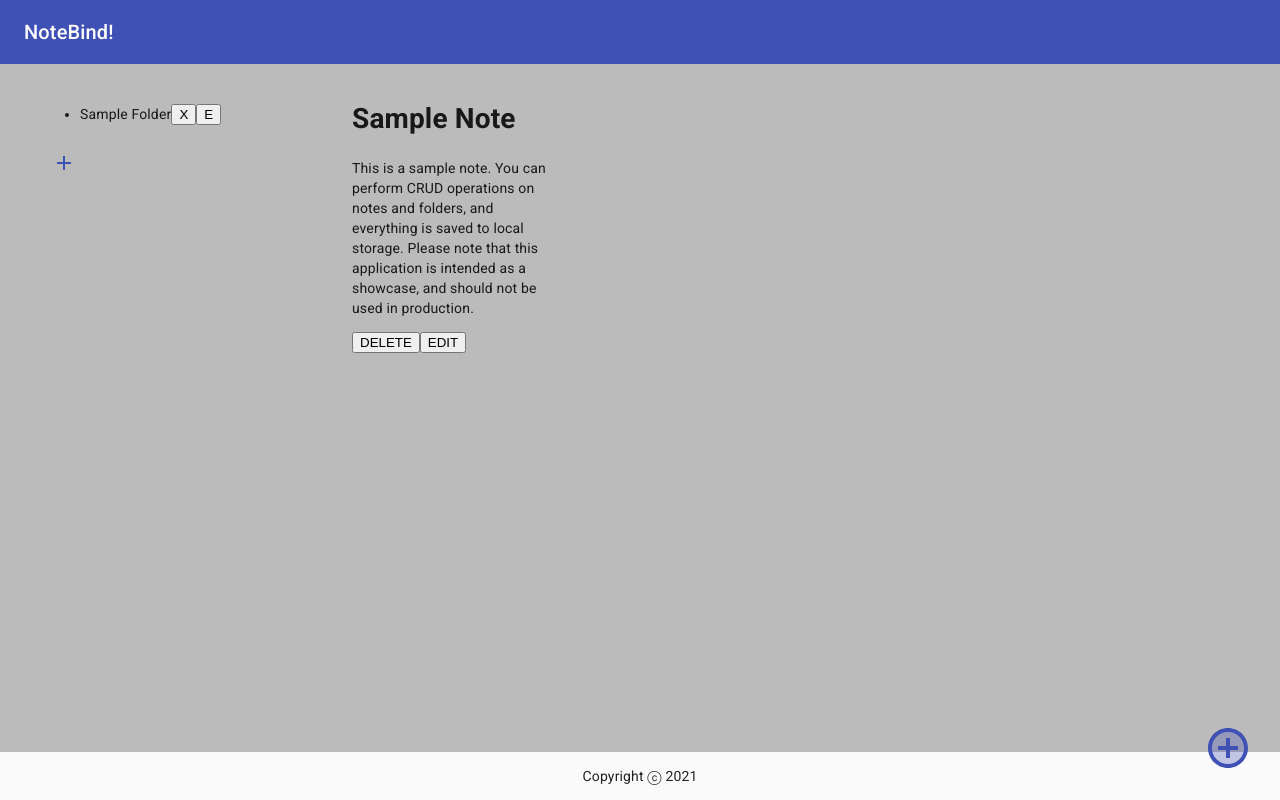
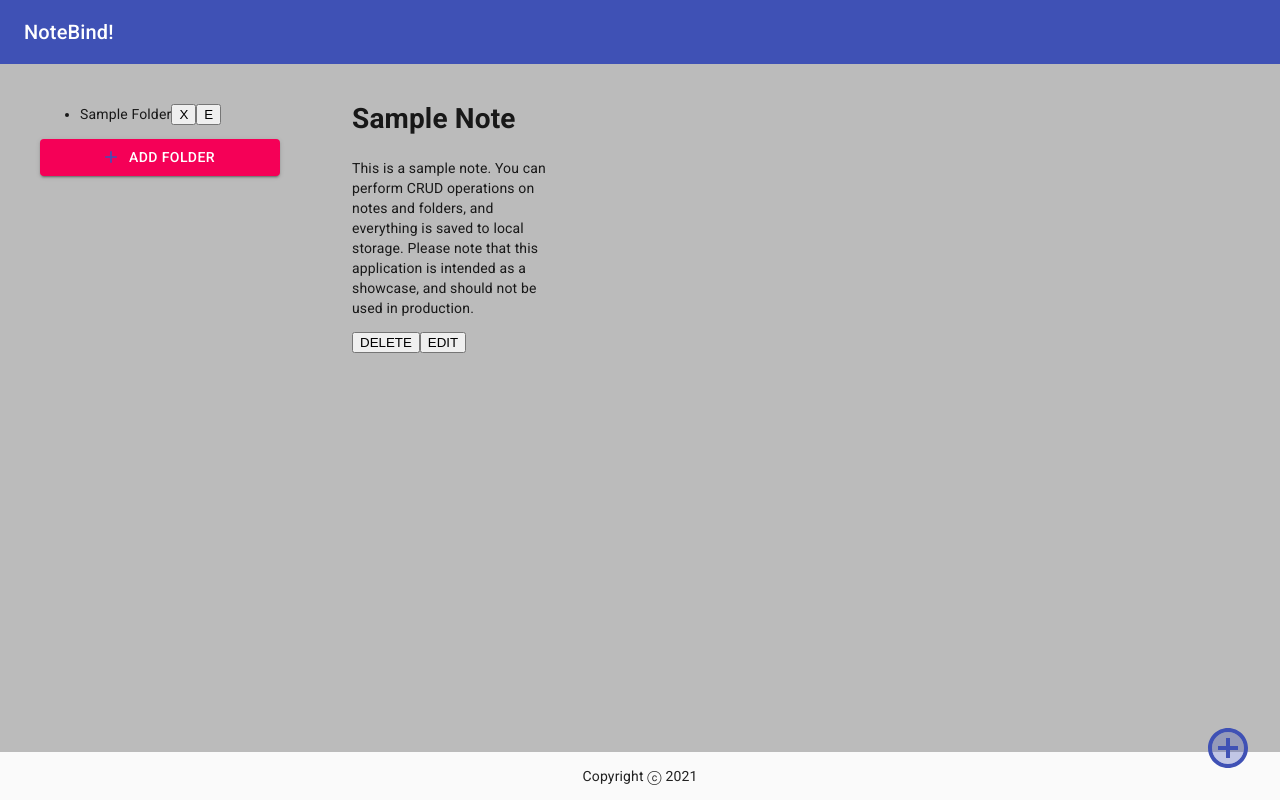
Before and after one commit to JohnAntoineG710/NoteBind, a React (Create React App) app: page / in a window 1280 px wide. Built offline with nearby package versions, Linux system fonts and the light colour scheme; a web font is replaced by a local one.

Commit message:
Style folder vreation button with Material-UI

```diff
--- a/src/components/CreateFolder.jsx
+++ b/src/components/CreateFolder.jsx
@@ -1,5 +1,5 @@
 import React, { useState } from "react";
-import { IconButton } from "@material-ui/core";
+import { Button } from "@material-ui/core";
 import AddIcon from "@material-ui/icons/Add";
 import FolderDialog from "./FolderDialog";
 
@@ -12,13 +12,17 @@ const CreateFolder = (props) => {
 
   return (
     <div className="create-folder">
-      <IconButton
+      <Button
         onClick={() => {
           setOpen(true);
         }}
+        startIcon={<AddIcon color="primary" />}
+        variant="contained"
+        color="secondary"
+        fullWidth
       >
-        <AddIcon color="primary" />
-      </IconButton>
+        Add Folder
+      </Button>
       {open && (
         <FolderDialog
           onReset={resetState}
```
